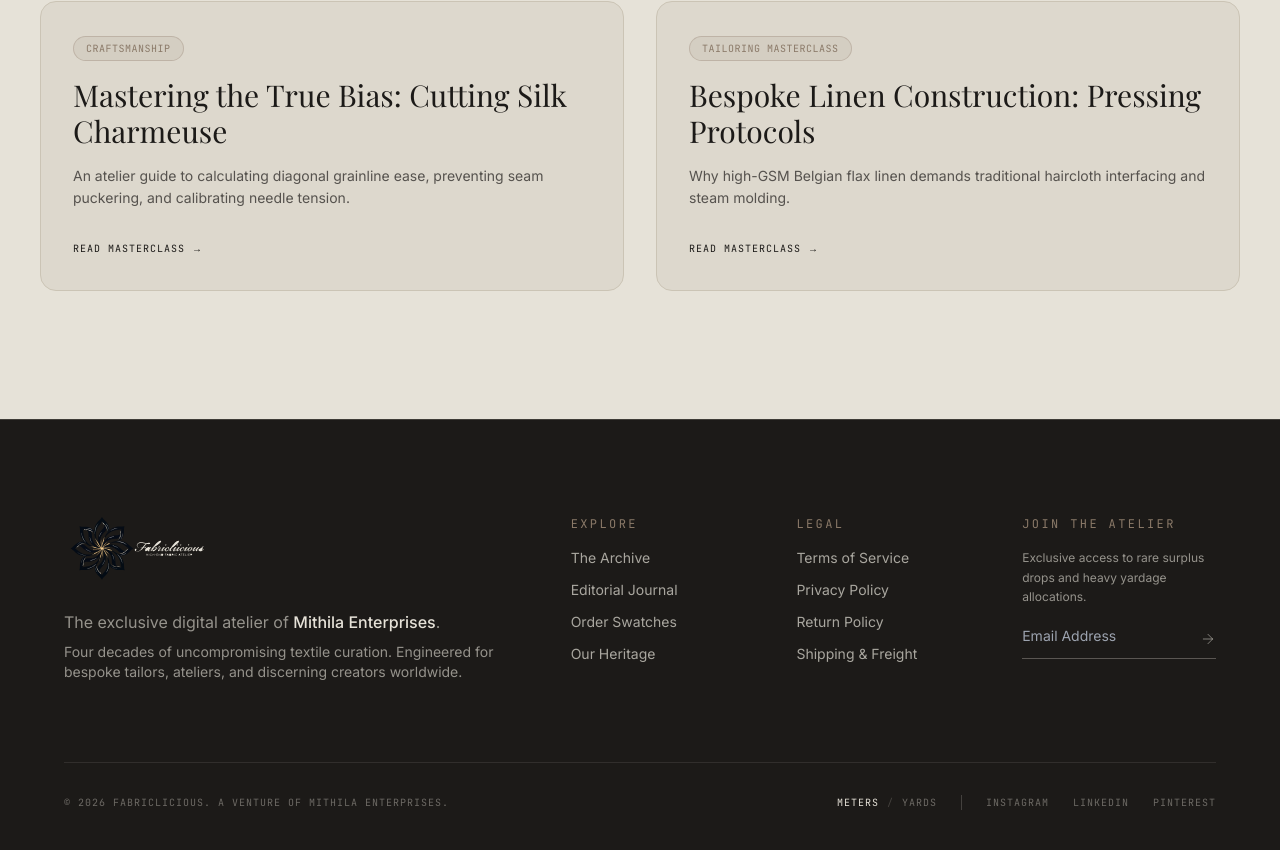
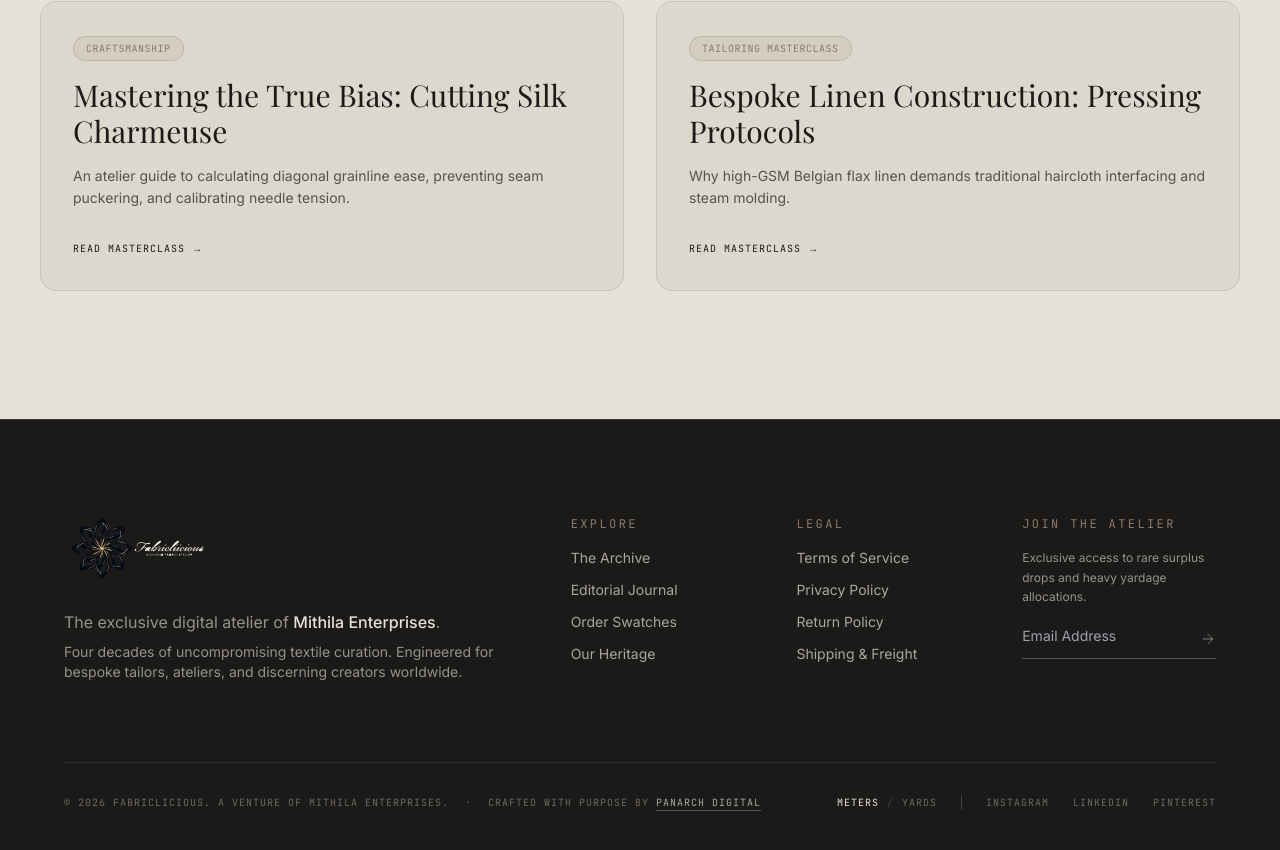
Before and after one commit to Arpan-Tyagi/fabriclicious, a Next.js app: page / in a window 1280 px wide. Shown: the part 7359-8209 px from the top of the page. Built offline with nearby package versions, Linux system fonts and the light colour scheme; a web font is replaced by a local one.

Commit message:
feat(footer): add minimalist credit to Panarch Digital

```diff
--- a/src/app/(storefront)/layout.tsx
+++ b/src/app/(storefront)/layout.tsx
@@ -244,7 +244,21 @@ export default function StorefrontLayout({ children }: { children: ReactNode })
 
           {/* Bottom Bar */}
           <div className="flex flex-col sm:flex-row items-start sm:items-center justify-between pt-8 border-t border-linen/10 font-mono text-[10px] uppercase tracking-widest text-linen/40 gap-4">
-            <p>&copy; {new Date().getFullYear()} Fabriclicious. A venture of Mithila Enterprises.</p>
+            <div className="flex flex-col sm:flex-row items-start sm:items-center gap-2 sm:gap-4">
+              <p>&copy; {new Date().getFullYear()} Fabriclicious. A venture of Mithila Enterprises.</p>
+              <span className="hidden sm:inline text-linen/20">&bull;</span>
+              <p>
+                Crafted with Purpose by{' '}
+                <a
+                  href="https://panarchdigital.com"
+                  target="_blank"
+                  rel="noopener noreferrer"
+                  className="text-linen/70 hover:text-linen transition-colors underline decoration-linen/30 underline-offset-4 hover:decoration-linen"
+                >
+                  Panarch Digital
+                </a>
+              </p>
+            </div>
             <div className="flex flex-col sm:flex-row items-start sm:items-center gap-6">
               <div className="flex items-center gap-2 border-r border-linen/20 pr-6">
                 <span className="text-linen">Meters</span>
```
